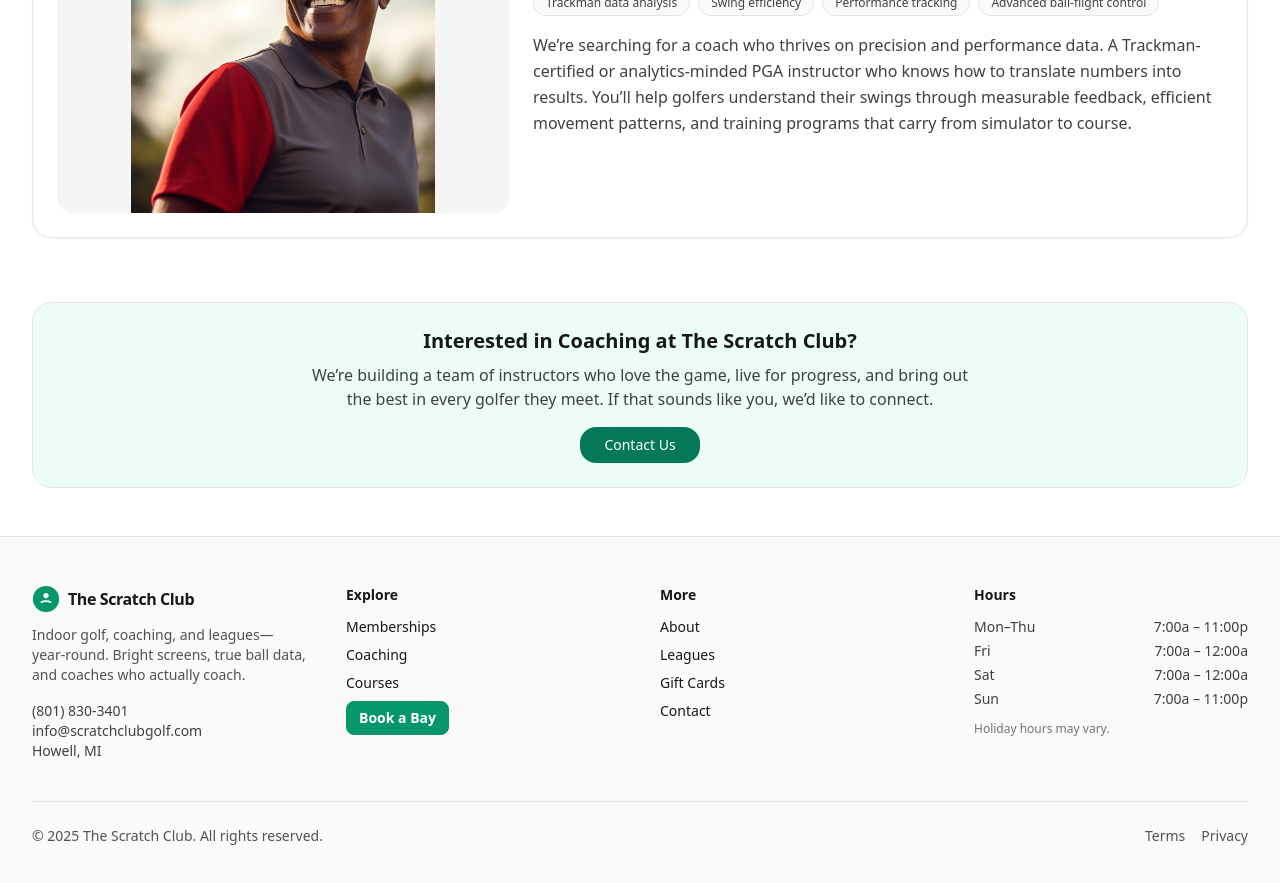
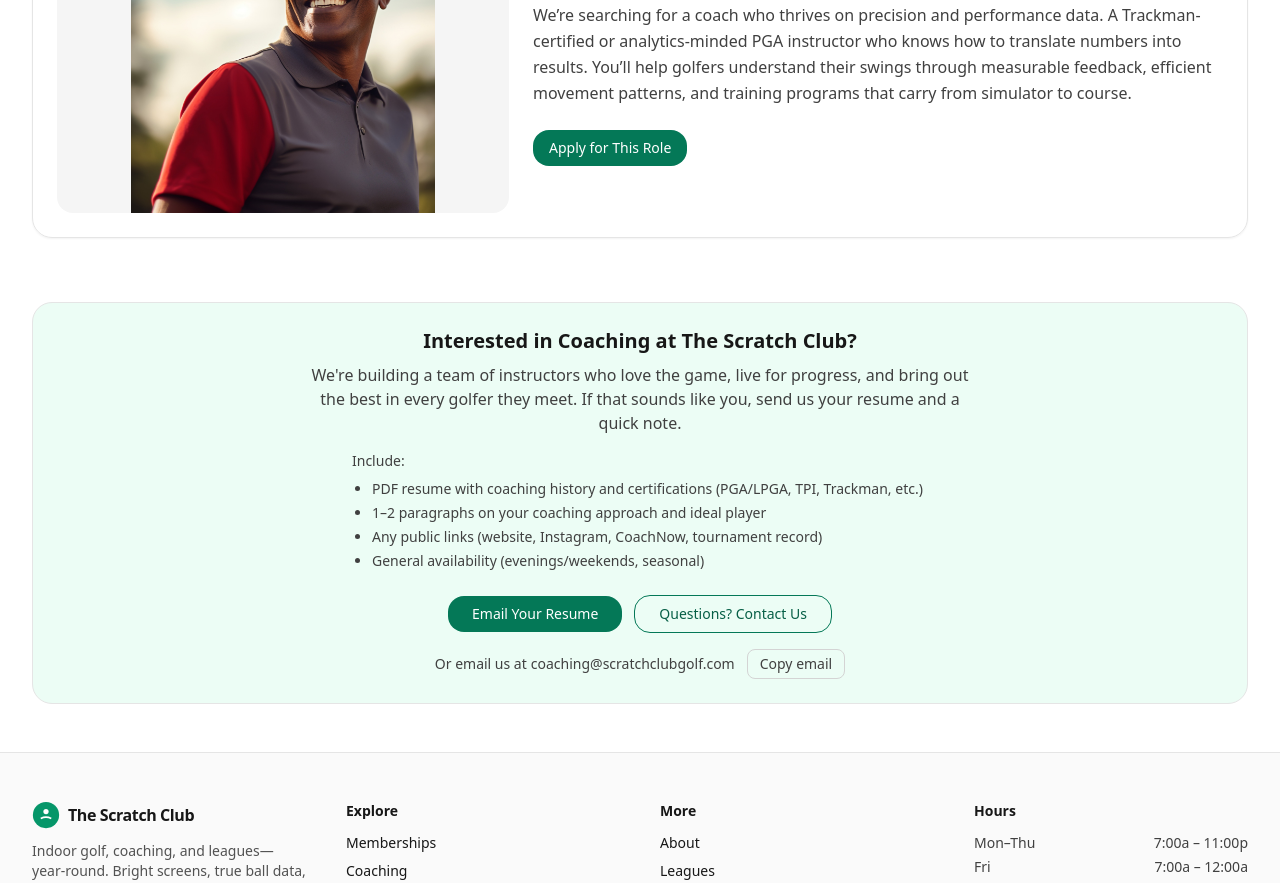
Before and after one commit to piersonshawn99/thescratchclub, a Next.js app: page /coaching in a window 1280 px wide. Shown: the part 3420-4303 px from the top of the page. Built offline with nearby package versions, Linux system fonts and the light colour scheme.

Commit message:
Added logic to the Work with me buttons on the coaching page.

```diff
--- a/app/coaching/page.tsx
+++ b/app/coaching/page.tsx
@@ -82,7 +82,9 @@ export default function CoachingPage() {
       </p>
 
       <section className="space-y-8 mt-8">
-        {COACHES.map((coach) => (
+        {COACHES.map((coach) => {
+          const isFuture = coach.name.startsWith("Future");
+          return (
             <article
               key={coach.id}
               className="rounded-2xl border border-neutral-200 bg-white/70 p-4 sm:p-6 shadow-sm hover:shadow-md transition-shadow"
@@ -145,27 +147,83 @@ export default function CoachingPage() {
                   <p className="mt-4 text-neutral-700 leading-relaxed whitespace-pre-line">
                     {coach.bio}
                   </p>
+
+                  <div className="mt-6">
+                    {isFuture ? (
+                      <a
+                        href={`mailto:coaching@scratchclubgolf.com?subject=${encodeURIComponent(
+                          "Coaching Application – " + coach.role
+                        )}&body=${encodeURIComponent(
+                          "Hi Scratch Club team,%0D%0A%0D%0AI'd like to apply for the role: " +
+                            coach.role +
+                            ".%0D%0A%0D%0AHighlights:%0D%0A• Certifications: [PGA/LPGA, TPI, Trackman]%0D%0A• Coaching focus: [e.g., women & juniors, advanced player development]%0D%0A• Availability: [e.g., evenings/weekends]%0D%0A%0D%0AResume attached.%0D%0A%0D%0AThanks!%0D%0A[Your Name]%0D%0A[Phone]"
+                        )}`}
+                        className="inline-flex items-center rounded-xl bg-emerald-700 px-4 py-2 text-sm font-medium text-white hover:bg-emerald-800 focus:outline-none focus:ring-2 focus:ring-emerald-600/30"
+                      >
+                        Apply for This Role
+                      </a>
+                    ) : (
+                      <Link
+                        href="/booking"
+                        className="inline-flex items-center rounded-xl bg-emerald-700 px-4 py-2 text-sm font-medium text-white hover:bg-emerald-800 focus:outline-none focus:ring-2 focus:ring-emerald-600/30"
+                      >
+                        Work with {coach.name.split(" ")[0]}
+                      </Link>
+                    )}
+                  </div>
                 </div>
               </div>
             </article>
-        ))}
+          );
+        })}
       </section>
 
-      <div className="mt-16 rounded-2xl border border-neutral-200 bg-emerald-50 p-6 text-center">
-        <h3 className="text-xl font-semibold text-neutral-900">
+      <div className="mt-16 rounded-2xl border border-neutral-200 bg-emerald-50 p-6">
+        <h3 className="text-center text-xl font-semibold text-neutral-900">
           Interested in Coaching at The Scratch Club?
         </h3>
-        <p className="mt-2 max-w-2xl mx-auto text-neutral-700">
-          We’re building a team of instructors who love the game, live for
-          progress, and bring out the best in every golfer they meet. If that
-          sounds like you, we’d like to connect.
+        <p className="mt-2 max-w-2xl mx-auto text-neutral-700 text-center">
+          We're building a team of instructors who love the game, live for progress, and
+          bring out the best in every golfer they meet. If that sounds like you, send us your
+          resume and a quick note.
         </p>
+
+        <div className="mt-4 mx-auto max-w-xl text-left text-sm text-neutral-700">
+          <p className="font-medium">Include:</p>
+          <ul className="mt-2 list-disc pl-5 space-y-1">
+            <li>PDF resume with coaching history and certifications (PGA/LPGA, TPI, Trackman, etc.)</li>
+            <li>1–2 paragraphs on your coaching approach and ideal player</li>
+            <li>Any public links (website, Instagram, CoachNow, tournament record)</li>
+            <li>General availability (evenings/weekends, seasonal)</li>
+          </ul>
+        </div>
+
+        <div className="mt-6 flex flex-col sm:flex-row items-center justify-center gap-3">
+          <a
+            href={`mailto:coaching@scratchclubgolf.com?subject=${encodeURIComponent("Coaching Application – The Scratch Club")}&body=${encodeURIComponent("Hi Scratch Club team,%0D%0A%0D%0AMy name is [Your Name]. I'm interested in coaching at The Scratch Club.%0D%0A%0D%0AHighlights:%0D%0A• Certifications: [PGA/LPGA, TPI, Trackman]%0D%0A• Coaching focus: [e.g., women & juniors, advanced player development]%0D%0A• Availability: [e.g., evenings/weekends]%0D%0A%0D%0AResume attached.%0D%0A%0D%0AThanks!%0D%0A[Your Name]%0D%0A[Phone]")}`}
+            className="inline-flex rounded-xl bg-emerald-700 px-6 py-2 text-sm font-medium text-white hover:bg-emerald-800 focus:outline-none focus:ring-2 focus:ring-emerald-600/30"
+          >
+            Email Your Resume
+          </a>
           <Link
             href="/contact"
-          className="inline-flex mt-4 rounded-xl bg-emerald-700 px-6 py-2 text-sm font-medium text-white hover:bg-emerald-800 focus:outline-none focus:ring-2 focus:ring-emerald-600/30"
+            className="inline-flex rounded-xl border border-emerald-700 px-6 py-2 text-sm font-medium text-emerald-800 hover:bg-emerald-50 focus:outline-none focus:ring-2 focus:ring-emerald-600/30"
           >
-          Contact Us
+            Questions? Contact Us
           </Link>
+        </div>
+
+        <div className="mt-4 text-center text-sm text-neutral-700">
+          Or email us at
+          <span className="mx-1 font-medium select-all">coaching@scratchclubgolf.com</span>
+          <button
+            type="button"
+            onClick={() => navigator.clipboard?.writeText("coaching@scratchclubgolf.com")}
+            className="ml-2 inline-flex items-center rounded-lg border border-neutral-300 px-3 py-1 hover:bg-neutral-50"
+          >
+            Copy email
+          </button>
+        </div>
       </div>
 
       <div className="sm:hidden mt-10">
```
Lines whose indentation alone changed are shown as unchanged.
